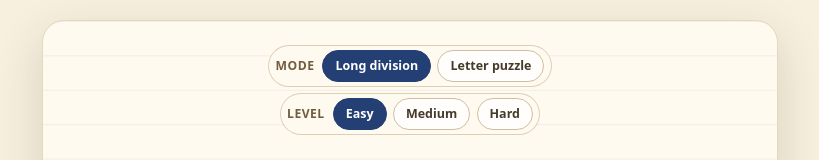
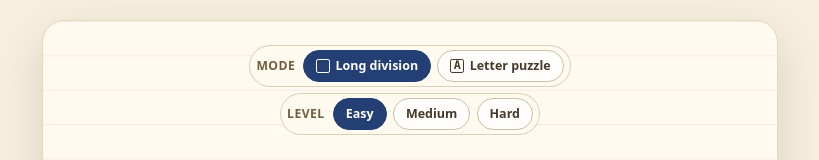
Before and after one commit to liuyao12/suanshi, a website: page index.html in a window 1280 px wide. Shown: the top 160 px of the page, without its empty margins (230-1049 px from the left). Drawn offline with Linux system fonts and the light colour scheme.

Commit message:
Add mode button visual clues

```diff
--- a/src/main.js
+++ b/src/main.js
@@ -17,8 +17,8 @@ const state = {
 const app = document.getElementById('root');
 const NUMBERPAD_MEDIA = '(min-width: 860px) and (orientation: landscape), (min-width: 1024px)';
 const PROBLEM_TYPES = {
-  classic: { label: 'Long division' },
-  letters: { label: 'Letter puzzle' },
+  classic: { label: 'Long division', icon: '' },
+  letters: { label: 'Letter puzzle', icon: 'A' },
 };
 
 function usesCustomNumberpad() {
@@ -269,7 +269,7 @@ function render() {
           <div class="control-row">
             <span class="control-label">Mode</span>
             <div class="segmented" aria-label="Problem type">
-              ${Object.entries(PROBLEM_TYPES).map(([key, setting]) => `<button class="mini ${key === state.problemType ? 'active' : ''}" data-type="${key}" type="button">${setting.label}</button>`).join('')}
+              ${Object.entries(PROBLEM_TYPES).map(([key, setting]) => `<button class="mini mode-button ${key === state.problemType ? 'active' : ''}" data-type="${key}" type="button"><span class="mode-icon" aria-hidden="true">${setting.icon}</span>${setting.label}</button>`).join('')}
             </div>
           </div>
           <div class="control-row">
--- a/src/styles.css
+++ b/src/styles.css
@@ -434,3 +434,22 @@ button, .digit-input { touch-action: manipulation; }
 .arithmetic-problem {
   align-content: center;
 }
+
+.mode-button {
+  display: inline-flex;
+  align-items: center;
+  gap: 0.35rem;
+}
+
+.mode-icon {
+  display: inline-grid;
+  place-items: center;
+  width: 1.15em;
+  height: 1.15em;
+  border: 0.12em solid currentColor;
+  border-radius: 0.18em;
+  font-family: ui-monospace, SFMono-Regular, Menlo, Monaco, Consolas, "Liberation Mono", monospace;
+  font-size: 0.95em;
+  font-weight: 950;
+  line-height: 1;
+}
```
